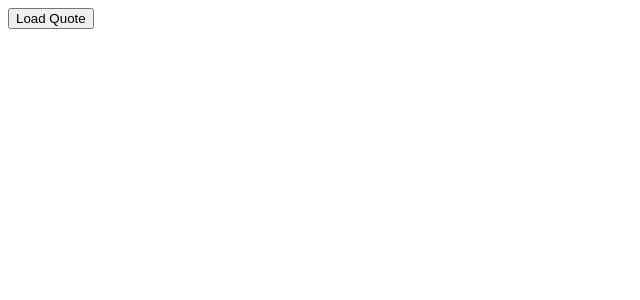
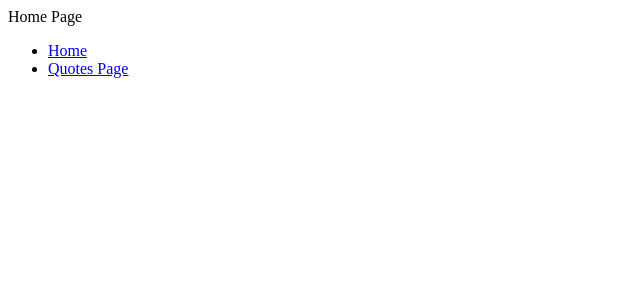
Before and after one commit to AlexanderPoskin/task1, a React (Create React App) app: page / in a window 1280 px wide. Shown: the top 300 px of the page, without its empty margins (0-640 px from the left). Built offline with nearby package versions, Linux system fonts and the light colour scheme.

Commit message:
adds Routing

```diff
--- a/package.json
+++ b/package.json
@@ -9,6 +9,7 @@
     "axios": "^0.21.1",
     "react": "^17.0.2",
     "react-dom": "^17.0.2",
+    "react-router-dom": "^5.2.0",
     "react-scripts": "4.0.3",
     "web-vitals": "^1.1.2"
   },
--- a/src/App.js
+++ b/src/App.js
@@ -1,11 +1,12 @@
 import React from 'react';
-import {Quotes} from './components';
-
+import { Navigation } from './components';
+import Routes from './routes/Routes';
 
 function App() {
   return (
     <div className="App">
-      <Quotes />
+      <Routes />
+      <Navigation />
     </div>
   );
 }
--- /dev/null
+++ b/src/components/Navigation.jsx
@@ -0,0 +1,21 @@
+import React, { Component } from 'react';
+import { Link } from 'react-router-dom';
+
+class Navigation extends Component {
+  render() {
+    return (
+      <div>
+        <ul>
+          <li>
+            <Link to="/">Home</Link>
+          </li>
+          <li>
+            <Link to="/quotes">Quotes Page</Link>
+          </li>
+        </ul>
+      </div>
+    );
+  }
+}
+
+export default Navigation;
--- a/src/components/index.js
+++ b/src/components/index.js
@@ -1 +1,2 @@
 export { default as Quotes } from './Quotes/Quotes';
+export {default as Navigation} from '../components/Navigation';
--- a/src/index.js
+++ b/src/index.js
@@ -1,10 +1,12 @@
 import React from 'react';
 import ReactDOM from 'react-dom';
+import { BrowserRouter } from 'react-router-dom';
 import App from './App';
 
 ReactDOM.render(
-  <React.StrictMode>
+  <BrowserRouter>
     <App />
-  </React.StrictMode>,
+  </BrowserRouter>,
+
   document.getElementById('root')
 );
--- /dev/null
+++ b/src/routes/Home/Home.jsx
@@ -0,0 +1,13 @@
+import React, { Component } from 'react';
+
+class Home extends Component {
+  render() {
+    return (
+      <div>
+        Home Page
+      </div>
+    );
+  }
+}
+
+export default Home;
--- /dev/null
+++ b/src/routes/QuotesPage/QuotesPage.jsx
@@ -0,0 +1,14 @@
+import React, { Component } from 'react';
+import { Quotes } from '../../components';
+
+class QuotesPage extends Component {
+  render() {
+    return (
+      <div>
+        <Quotes />
+      </div>
+    );
+  }
+}
+
+export default QuotesPage;
--- /dev/null
+++ b/src/routes/Routes.jsx
@@ -0,0 +1,20 @@
+import React, { Component } from 'react';
+import { Home, QuotesPage } from './index';
+import { Switch, Route } from 'react-router-dom';
+
+class Routes extends Component {
+  render() {
+    return (
+      <Switch>
+        <Route exact path="/">
+          <Home />
+        </Route>
+        <Route path="/quotes">
+          <QuotesPage />
+        </Route>
+      </Switch>
+    );
+  }
+}
+
+export default Routes;
--- /dev/null
+++ b/src/routes/index.js
@@ -0,0 +1,2 @@
+export {default as QuotesPage} from './QuotesPage/QuotesPage';
+export {default as Home} from './Home/Home';
```
Also changed, not shown: 1 other file (tests, documents, lock files or other folders).
